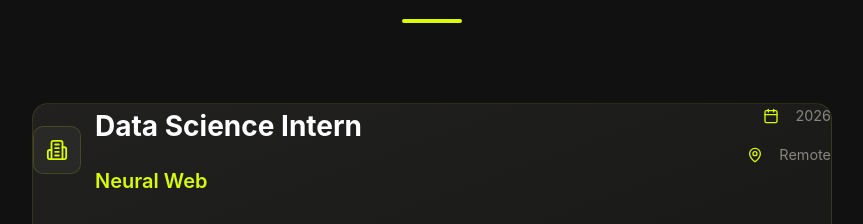
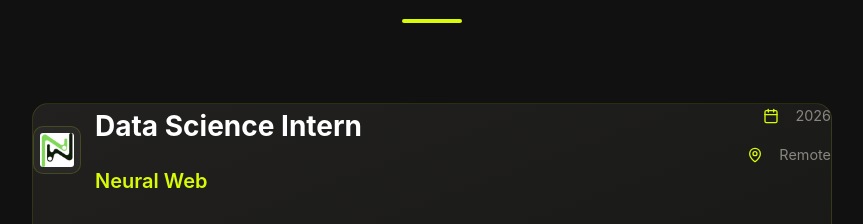
Before and after one commit to MahekVanjani611/react-portfolio, a React (Vite) app: page / in a window 1280 px wide. Shown: the part 2220-2444 px from the top of the page, without its empty margins (208-1071 px from the left). Built offline with nearby package versions, Linux system fonts and the light colour scheme.

Commit message:
Fix Neural Web logo not showing (key mismatch)
companyLogos used the key NEURAL, but the company field in the data is
'Neural Web', so the lookup never matched and it silently fell back to
the generic icon. Keyed it to the exact company string instead.

```diff
--- a/src/components/Experience.jsx
+++ b/src/components/Experience.jsx
@@ -10,7 +10,7 @@
 // a new logo file under src/assets, and the right badge shows automatically.
 const companyLogos = {
   NVIDIA: nvidiaLogo,
-  NEURAL: neuralLogo
+  "Neural Web": neuralLogo
 };
 
 const CompanyLogo = ({ company }) => {
```
